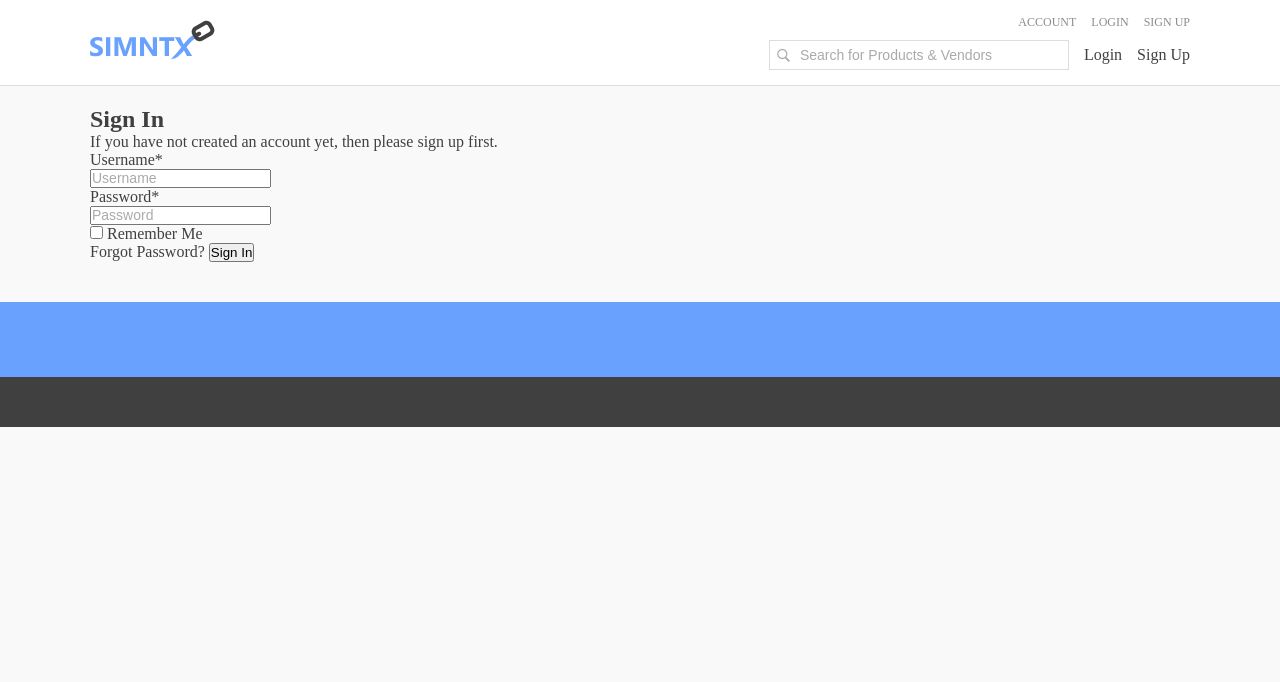
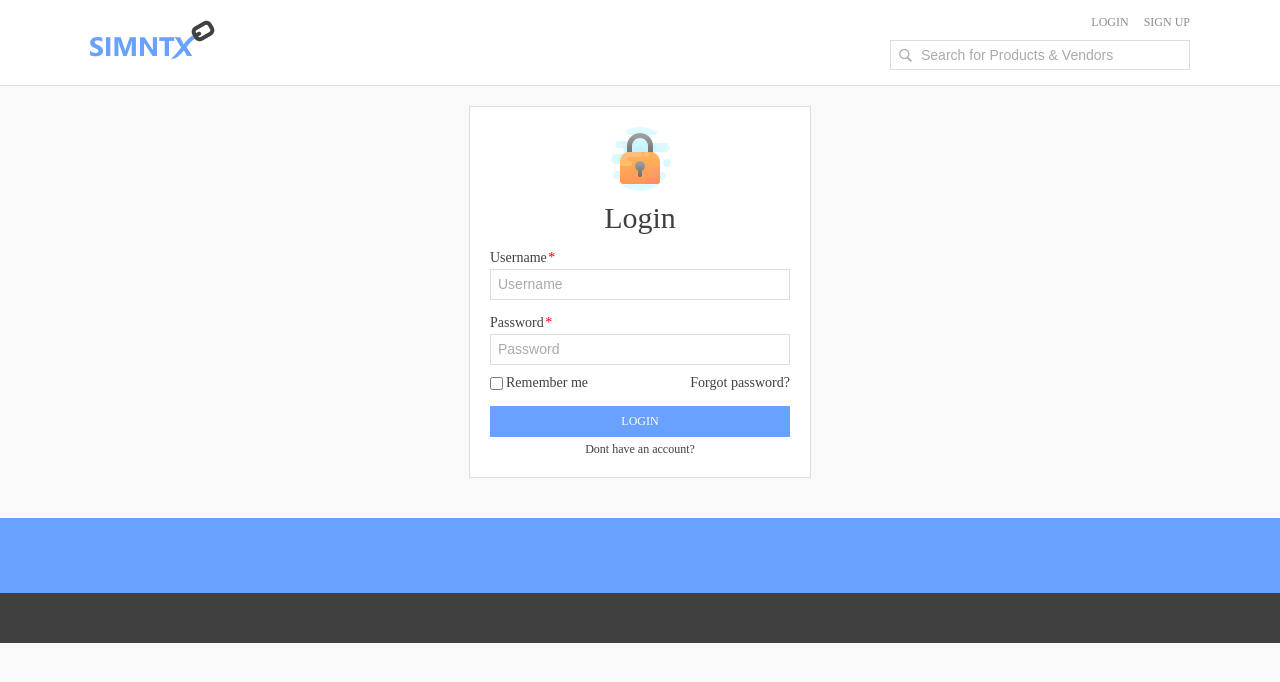
Before and after one commit to nfishel48/simntx, a Django app: page /accounts/login/ in a window 1280 px wide. Shown: the top 682 px of the page. Run offline with Django 3.2, Linux system fonts and the light colour scheme; some libraries are stand-ins or nearby versions; some web fonts are replaced.

Commit message:
Added price filtering (WIP) and updated login/sign up pages

```diff
--- a/core/models.py
+++ b/core/models.py
@@ -166,7 +166,6 @@ class Order(models.Model):
         })
 
 
-
 class Address(models.Model):
     user = models.ForeignKey(settings.AUTH_USER_MODEL, on_delete=models.CASCADE)
     street_address = models.CharField(max_length=100)
--- /dev/null
+++ b/static_in_env/css/login.css
@@ -0,0 +1,122 @@
+#content .safe-div{
+	display: flex;
+	justify-content: center;
+}
+
+#account-container{
+	width: fit-content;
+
+	display: flex;
+	flex-direction: column;
+	align-items: center;
+
+	padding: 20px;
+
+	background: white;
+	border: 1px solid #ddd;
+
+	box-sizing: border-box;
+}
+
+#title{
+	margin-top: 10px;
+
+	font-family: Roboto-Medium;
+	font-size: 30px;
+}
+
+.form-field{
+	display: flex;
+	flex-direction: column;
+}
+.form-field.inline{
+	align-items: center;
+	flex-direction: row;
+}
+.form-field:not(:first-child):not(#extra-options){
+	margin-top: 15px;
+}
+.field-label{
+	font-size: 14px;
+	color: var(--dark-text);
+}
+.field-label:not(:first-child){
+	margin-top: 5px;
+}
+.field-text{
+	font-size: 14px;
+	color: var(--dark-text);
+}
+.required{
+	margin-left: -2px;
+
+	color: red;
+}
+.field-input{
+	width: 300px;
+
+	margin-top: 3px;
+	padding: 7px;
+
+	background-color: white;
+
+	outline: none;
+	border: 1px solid #ddd;
+
+	box-sizing: border-box;
+}
+.field-input:focus{
+	border-color: var(--primary);
+}
+.form-field label{
+	margin-left: 3px;
+}
+
+#extra-options{
+	justify-content: space-between;
+
+	margin-top: 10px;
+}
+#remember{
+	display: flex;
+	align-items: center;
+}
+
+#form-end{
+	width: 100%;
+
+	display: flex;
+	flex-direction: column;
+	align-items: center;
+
+	margin-top: 15px;
+}
+#form-options{
+	display: flex;
+	flex-direction: column;
+
+	margin-top: 5px;
+
+	font-size: 12px;
+	color: var(--dark-text);
+}
+#form-end input{
+	width: 100%;
+
+	padding: 8px 16px;
+
+	font-family: Roboto-Medium;
+	font-size: 12px;
+	color: white;
+
+	text-transform: uppercase;
+
+	outline: none;
+	border: none;
+
+	background-color: var(--primary);
+
+	cursor: pointer;
+
+	box-sizing: border-box;
+}
--- a/static_in_env/css/nav.css
+++ b/static_in_env/css/nav.css
@@ -38,7 +38,16 @@ p{
 
 #account-links{
 	margin-bottom: 10px;
+}
+#logout{
+	outline: none;
+	border: none;
 
+	background-color: transparent;
+
+	cursor: pointer;
+}
+#account-links, #logout{
 	font-family: Roboto-Medium;
 	font-size: 12px;
 	color: var(--light-text);
--- a/static_in_env/css/product.css
+++ b/static_in_env/css/product.css
@@ -79,9 +79,6 @@
 #product-vendor{
 	font-size: 12px;
 }
-#product-info .tags-container{
-	margin: 7px 0;
-}
 #product-price{
 	margin: 10px 0 15px 0;
 
--- a/templates/account/login.html
+++ b/templates/account/login.html
@@ -3,61 +3,66 @@
 {% load i18n %}
 {% load account socialaccount %}
 {% load crispy_forms_tags %}
+{% load staticfiles %}
 
-{% block head_title %}{% trans "Sign In" %}{% endblock %}
+{% block title %}
+
+	<title>Sign In - Simntx</title>
+
+{% endblock %}
+
+{% block css %}
+
+	<link rel = "stylesheet" type = "text/css" href = "{% static 'css/login.css' %}">
+
+{% endblock %}
 
 {% block content %}
+    <div id = "account-container">
+		<img src = "{% static 'img/lock-64.png' %}" style = "border-radius: 100%;">
+		<p id = "title">Login</p>
 
-  <main>
-    <div class="container">
+		<form id = "login" method = "POST" action = "{% url 'account_login' %}">
+			{% csrf_token %}
 
-      <!--Section: Products v.3-->
-      <section class="text-center mb-4">
+			<div class = "form-field">
+				<p class = "field-label">
+					Username
+					<span class = "required">*</span>
+				</p>
+				<input id = "id_login" class = "field-input" type = "username" name = "login" placeholder = "Username" required>
+			</div>
+			<div class = "form-field">
+				<p class = "field-label">
+					Password
+					<span class = "required">*</span>
+				</p>
+				<input id = "id_password" class = "field-input" type = "password" name = "password" placeholder = "Password" required>
+			</div>
+			<div id = "extra-options" class = "form-field inline">
+				<div id = "remember">
+					<input id = "id_remember" type = "checkbox" name = "remember">
+					<label for = "id_remember" class = "field-text">Remember me</label>
+				</div>
 
-        <!--Grid row-->
-        <div class="row wow fadeIn">
-          <div class="col-6 offset-3">
-          <h1>{% trans "Sign In" %}</h1>
+				<a class = "field-text" href = "{% url 'account_reset_password' %}">
+					<p>Forgot password?</p>
+				</a>
+			</div>
 
-          {% get_providers as socialaccount_providers %}
+			{% if redirect_field_value %}
+				<input type="hidden" name="{{ redirect_field_name }}" value="{{ redirect_field_value }}" />
+			{% endif %}
 
-          {% if socialaccount_providers %}
-          <p>{% blocktrans with site.name as site_name %}Please sign in with one
-          of your existing third party accounts. Or, <a href="{{ signup_url }}">sign up</a>
-          for a {{ site_name }} account and sign in below:{% endblocktrans %}</p>
-
-          <div class="socialaccount_ballot">
-
-            <ul class="socialaccount_providers">
-              {% include "socialaccount/snippets/provider_list.html" with process="login" %}
-            </ul>
-
-            <div class="login-or">{% trans 'or' %}</div>
-
-          </div>
-
-          {% include "socialaccount/snippets/login_extra.html" %}
-
-          {% else %}
-          <p>{% blocktrans %}If you have not created an account yet, then please
-          <a href="{{ signup_url }}">sign up</a> first.{% endblocktrans %}</p>
-          {% endif %}
-
-          <form class="login" method="POST" action="{% url 'account_login' %}">
-            {% csrf_token %}
-            {{ form|crispy }}
-            {% if redirect_field_value %}
-            <input type="hidden" name="{{ redirect_field_name }}" value="{{ redirect_field_value }}" />
-            {% endif %}
-            <a class="btn btn-default" href="{% url 'account_reset_password' %}">{% trans "Forgot Password?" %}</a>
-            <button class="btn btn-primary" type="submit">{% trans "Sign In" %}</button>
-          </form>
-          </div>
-        </div>
-      </section>
+			<div id = "form-end">
+				<input type = "submit" value = "Login">
+				<div id = "form-options">
+					<p>
+						<a href="{{ signup_url }}">Dont have an account?</a>
+					</p>
+				</div>
+			</div>
+		</form>
     </div>
-  </main>
-
-
 
 {% endblock %}
--- a/templates/nav.html
+++ b/templates/nav.html
@@ -10,13 +10,16 @@
 		</div>
 		<div class = "nav-section" id = "nav-right">
 			<div class = "sub-section" id = "account-links">
-				<div class = "nav-button">
-					<a href = "{% url 'account_logout' %}">Account</a>
-				</div>
-
 				{% if request.user.is_authenticated %}
 					<div class = "nav-button">
-						<a href = "{% url 'account_logout' %}">Logout</a>
+						<a href = "{% url 'account_logout' %}">Account</a>
+					</div>
+					<div class = "nav-button">
+						<form action = "{% url 'account_logout' %}" method = "POST">
+							{% csrf_token %}
+
+							<input id = "logout" type = "submit" value = "Logout">
+						</form>
 					</div>
 				{% else %}
 					<div class = "nav-button">
@@ -39,13 +42,6 @@
 							<div id = "item-count-badge">{{ request.user|cart_item_count }}</div>
 						</a>
 					</div>
-				{% else %}
-					<div class = "nav-button">
-						<a href = "{% url 'account_login' %}">Login</a>
-					</div>
-					<div class = "nav-button">
-						<a href = "{% url 'account_signup' %}">Sign Up</a>
-					</div>
 				{% endif %}
 			</div>
 		</div>
--- a/templates/product.html
+++ b/templates/product.html
@@ -29,7 +29,7 @@
 		<div id = "product-info">
 			<div class = "tags-container">
 				{% for tag in product.tags.all %}
-					<p class = "tag" style = "background-color: {{ tag.color }}">{{ tag.name }}</p>
+					{% include 'tag.html' with tag=tag %}
 				{% endfor %}
 			</div>
 			<p id = "product-name">{{ product.title }}</p>
--- a/templates/searchbar.html
+++ b/templates/searchbar.html
@@ -4,6 +4,6 @@
 	<div id = "search-icon">
 		<img src = "{% static 'img/icons/search-15.png' %}">
 	</div>
-	<input id = "search" name = "query" type = "text" placeholder = "Search for Products & Vendors" value = "{% if query is not None %} {{ query }} {% endif %}">
+	<input id = "search" name = "query" type = "text" placeholder = "Search for Products & Vendors" value = "{% if query is not None %}{{ query }}{% endif %}">
 	<!--<input id = "search-submit" type = "submit" value = "SEARCH">-->
 </div>
```
Also changed, not shown: core/views.py (+57 -34 lines), static_in_env/css/search.css (+27 -23 lines), static_in_env/js/search.js (+13 -0 lines), templates/account/signup.html (+46 -5 lines), templates/search.html (+26 -2 lines), db.sqlite3, static_in_env/img/1.jpg (deleted), static_in_env/img/2.jpg (deleted), static_in_env/img/3.jpg (deleted), static_in_env/img/lock-64.png (added), 1 other file.
